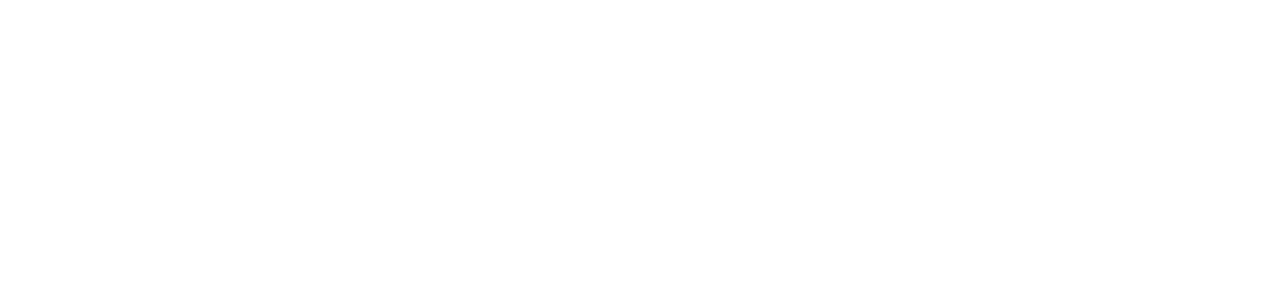
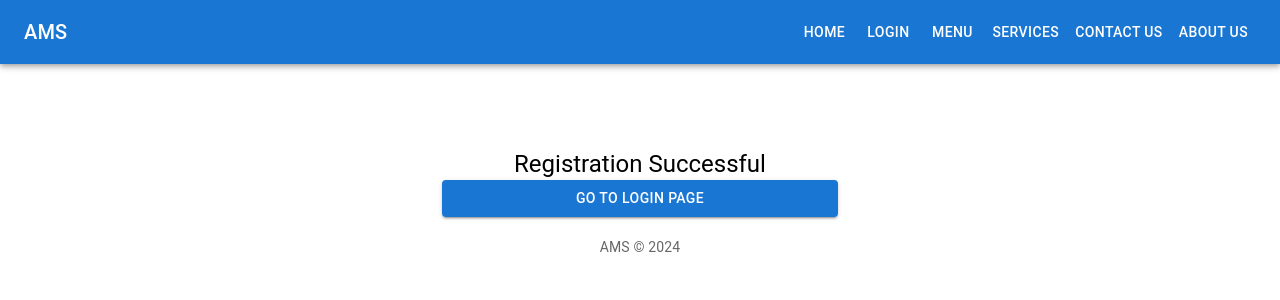
Before and after one commit to asishkumarv/ams, a React (Create React App) app in the folder client/: page /regsuccess in a window 1280 px wide. Before the commit this address had no page. Shown: the top 300 px of the page. Built offline with nearby package versions, Linux system fonts and the light colour scheme.

Commit message:
registration success page added

```diff
--- a/client/src/App.js
+++ b/client/src/App.js
@@ -7,6 +7,7 @@ import Services from './components/Services';
 import Contact from './components/Contact';
 import Login from './components/Login';
 import Registration from './components/Registration';
+import RegSuccess from './components/RegSuccess';
 function App() {
   return (
     <Router>
@@ -17,6 +18,7 @@ function App() {
         <Route path="/contact" element={<Contact />} />
         <Route path="/login" element={<Login />} />
         <Route path="/registration" element={<Registration />} />
+        <Route path="/regsuccess" element={<RegSuccess />} />
       </Routes>
     </Router>
   );
--- /dev/null
+++ b/client/src/components/RegSuccess.js
@@ -0,0 +1,43 @@
+import React, { useState } from 'react';
+import { useNavigate } from 'react-router-dom';
+import { Container, Button ,Box, Typography} from '@mui/material';
+import AppLayout from './../AppLayout';
+const RegistrationSuccess = () => {
+  const navigate = useNavigate();
+  const [message] = useState('Registration Successful');
+
+  const goToLoginPage = () => {
+    // Redirect to the login page
+    navigate.push('/login');
+  };
+
+  return (
+    <AppLayout>
+        <Container component="main" maxWidth="xs">
+
+            <Box
+                sx={{
+                    display: 'flex',
+                    flexDirection: 'column',
+                    alignItems: 'center',
+                    mt: 8,
+                    }}>
+                <Typography variant="h5" align="center">
+                    {message}
+                </Typography>
+
+                <Button
+                    variant="contained"
+                    color="primary"
+                    fullWidth
+                    onClick={goToLoginPage}>
+                        Go to Login Page
+                </Button>
+
+            </Box>
+        </Container>
+    </AppLayout>
+  );
+};
+
+export default RegistrationSuccess;
--- a/client/src/components/Registration.js
+++ b/client/src/components/Registration.js
@@ -2,7 +2,7 @@
 import React, { useState } from 'react';
 import AppLayout from './../AppLayout';
 import { Container, Typography, TextField, Button, Link, Grid, useTheme } from '@mui/material';
-import { Link as RouterLink } from 'react-router-dom';
+import { Link as RouterLink, useNavigate } from 'react-router-dom';
 import axios from 'axios';
 
 const Registration = () => {
@@ -11,7 +11,8 @@ const Registration = () => {
   const [email, setEmail] = useState('');
   const [password, setPassword] = useState('');
   const theme = useTheme();
-
+  const [responseMessage, setResponseMessage] = useState('');
+  const navigate = useNavigate();
 
   const handleRegister = async () => {
     const postData = {
@@ -34,6 +35,9 @@ const Registration = () => {
 
       // Handle the response
       console.log('Response:', response.data);
+      setResponseMessage(response.data);
+      navigate('/RegSuccess');
+
     } catch (error) {
       // Handle errors
       console.error('Error:', error.message);
@@ -90,6 +94,11 @@ const Registration = () => {
             <Button fullWidth variant="contained" color="primary" onClick={handleRegister}>
               Register
             </Button>
+            {responseMessage && (
+              <Typography variant="body2" color={responseMessage.includes('successfully') ? 'success' : 'error'} mt={2}>
+                {responseMessage}
+              </Typography>
+            )}
             <Grid container justifyContent="flex-end">
               <Grid item>
                 <Link component={RouterLink} to="/login" variant="body2">
```
